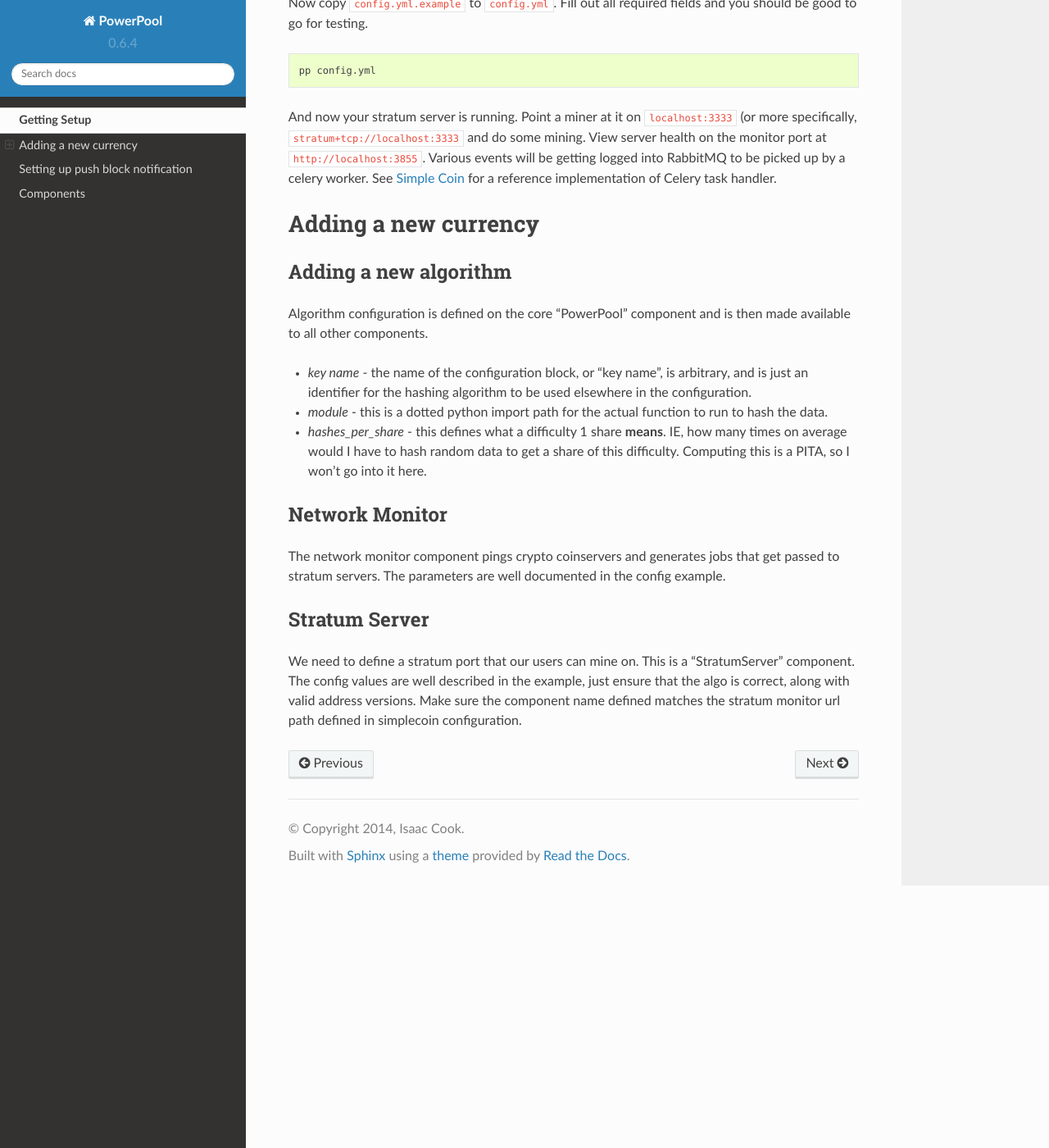
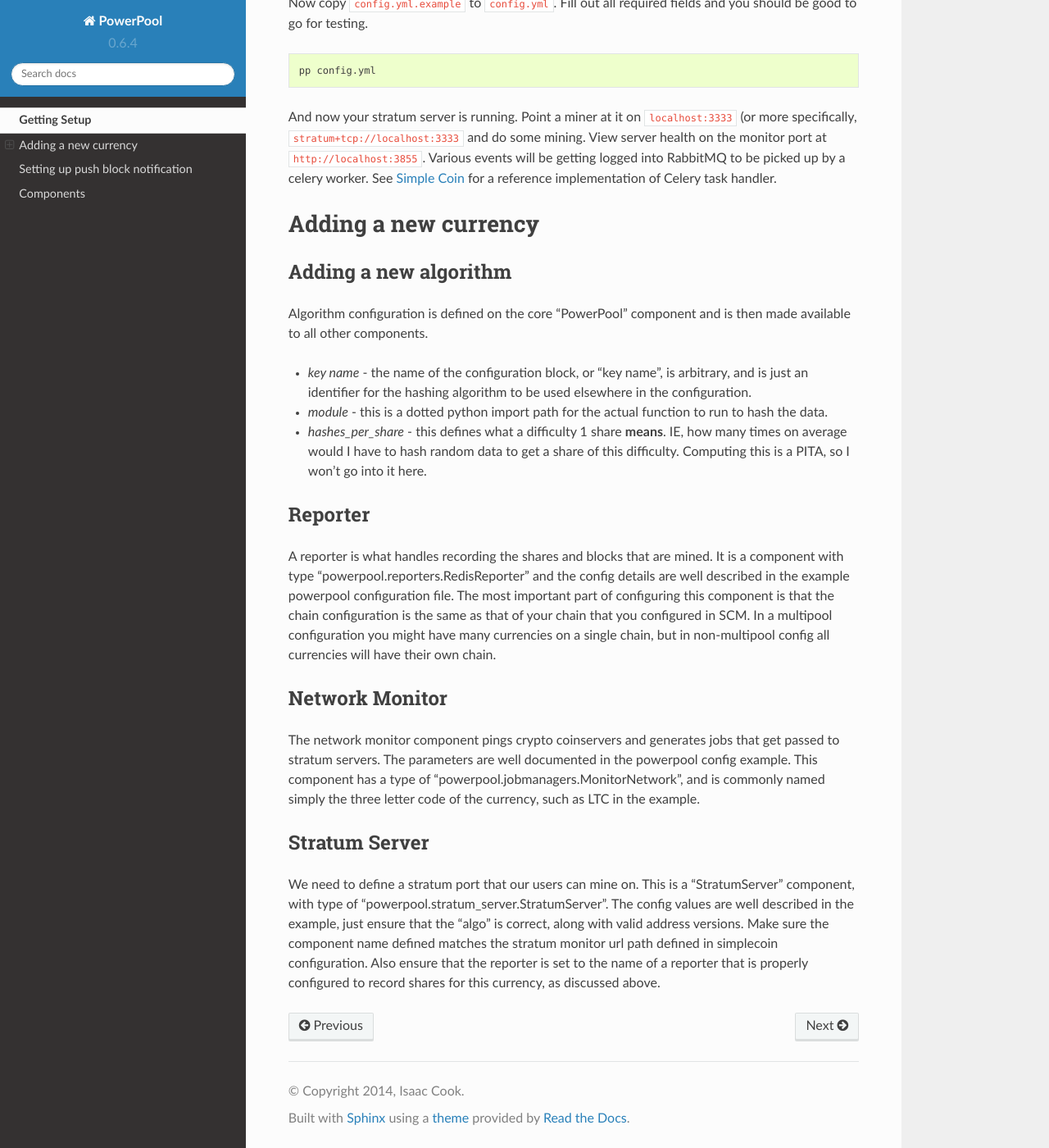
Before and after one commit to simplecrypto/powerpool, a Sphinx documentation site: the page built from doc/setup.rst, in a window 1280 px wide and 1400 px high, scrolled down 549 px. Shown: the whole window at 82% size. Built offline with Sphinx 7.4.7 and the Read the Docs theme 2.0.0, drawn with Linux system fonts in a browser that asks for light colours.

Commit message:
More descriptive configuration information.

```diff
--- a/doc/setup.rst
+++ b/doc/setup.rst
@@ -50,20 +50,37 @@ then made available to all other components.
   arbitrary, and is just an identifier for the hashing algorithm to be used
   elsewhere in the configuration.
 * *module* - this is a dotted python import path for the actual function to run to hash the data.
-* *hashes_per_share* - this defines what a difficulty 1 share **means**. IE, how many times on average would I have to hash random data to get a share of this difficulty. Computing this is a PITA, so I won't go into it here.
+* *hashes_per_share* - this defines what a difficulty 1 share **means**. IE,
+  how many times on average would I have to hash random data to get a share of
+  this difficulty. Computing this is a PITA, so I won't go into it here.
+
+Reporter
+---------------
+A reporter is what handles recording the shares and blocks that are mined. It
+is a component with type "powerpool.reporters.RedisReporter" and the config
+details are well described in the example powerpool configuration file. The
+most important part of configuring this component is that the chain
+configuration is the same as that of your chain that you configured in SCM. In
+a multipool configuration you might have many currencies on a single chain, but
+in non-multipool config all currencies will have their own chain.
 
 Network Monitor
 ---------------
 
 The network monitor component pings crypto coinservers and generates jobs that
-get passed to stratum servers. The parameters are well documented in the config
-example.
+get passed to stratum servers. The parameters are well documented in the
+powerpool config example. This component has a type of
+"powerpool.jobmanagers.MonitorNetwork", and is commonly named simply the three
+letter code of the currency, such as LTC in the example.
 
 Stratum Server
 --------------
 
 We need to define a stratum port that our users can mine on. This is a
-"StratumServer" component. The config values are well described in the example,
-just ensure that the algo is correct, along with valid address versions. Make
-sure the component name defined matches the stratum monitor url path defined in
-simplecoin configuration.
+"StratumServer" component, with type of
+"powerpool.stratum_server.StratumServer". The config values are well described
+in the example, just ensure that the "algo" is correct, along with valid
+address versions. Make sure the component name defined matches the stratum
+monitor url path defined in simplecoin configuration. Also ensure that the
+reporter is set to the name of a reporter that is properly configured to record
+shares for this currency, as discussed above.
```
